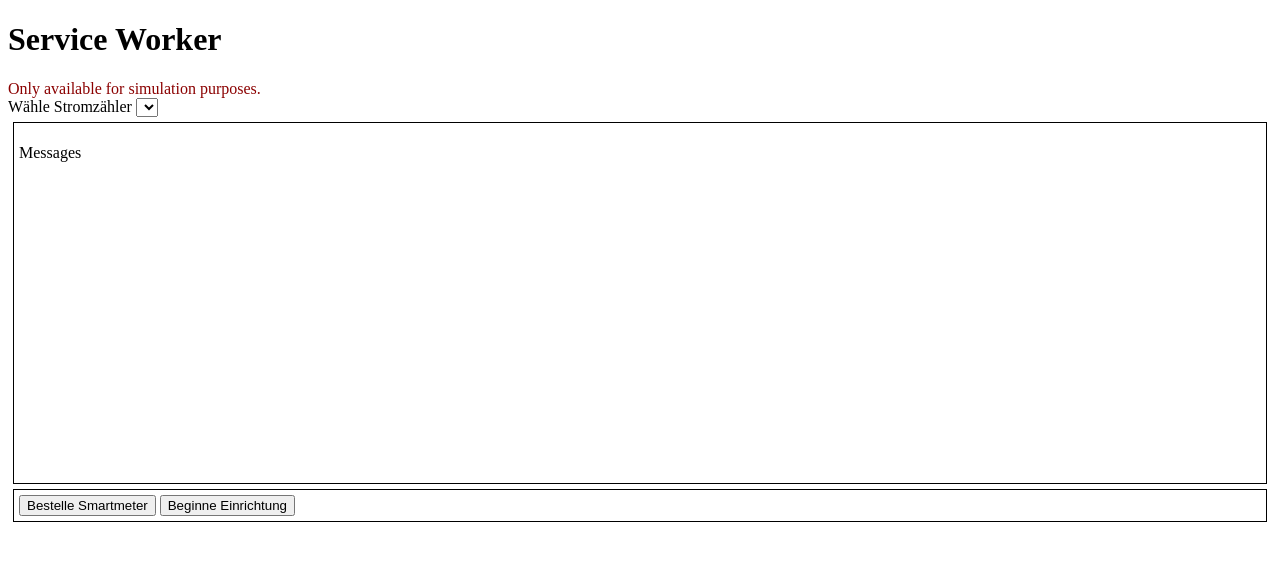
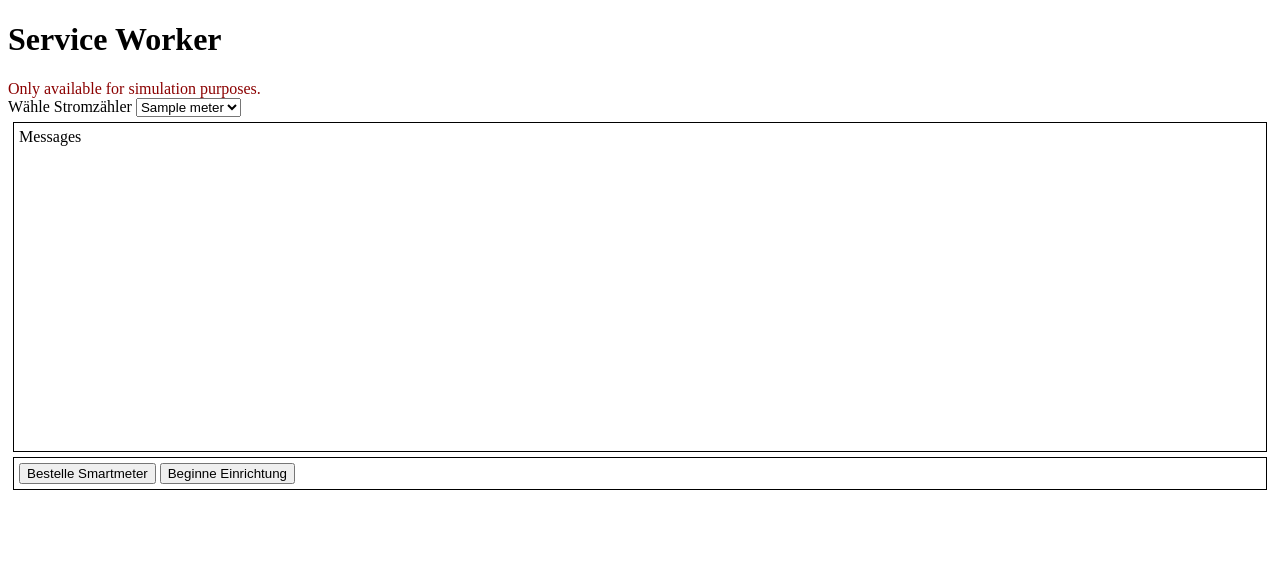
Before and after one commit to Stahrick/Elektrisierend, a Flask app: template Stromzähler/templates/Management.html in a window 1280 px wide. Shown: the top 561 px of the page. Run offline with Flask 3, Linux system fonts and the light colour scheme; the template is opened without the code that fills it: most values are stand-ins (such as "Sample title", 1, 10 or a date in 2020); lists and menus that the app fills with data are empty; parts of the project's set-up code (start-up, migrations or seed data) failed here and were passed over.

Commit message:
Extracted pull_meter_list function to directly call after device ordering

```diff
--- a/Stromzähler/static/Management.css
+++ b/Stromzähler/static/Management.css
@@ -13,5 +13,7 @@
 
 #info_content {
     height: 300px;
-    width: 80%;
+    width: 100%;
+    white-space: pre;
+    overflow-y: auto;
 }
--- a/Stromzähler/static/Management.js
+++ b/Stromzähler/static/Management.js
@@ -2,7 +2,8 @@ const info_screen = document.getElementById("info_content");
 const meter_selection = document.getElementById("meter_selection");
 
 let url_prefix = "/service-worker"
-setInterval(function (){
+
+const pull_meter_list = () => {
     let xhr = new XMLHttpRequest();
     xhr.open('GET', url_prefix + '/list/', true);
     xhr.send();
@@ -18,7 +19,7 @@ setInterval(function (){
             })
         }
     }
-}, 5000);
+}
 
 let create_meter = () => {
     let xhr = new XMLHttpRequest();
@@ -26,7 +27,8 @@ let create_meter = () => {
     xhr.send();
     xhr.onreadystatechange = function () {
         if (xhr.readyState === 4 && xhr.status === 200) {
-            info_screen.textContent += xhr.responseText + "\n";
+            info_screen.textContent += xhr.responseText + "\r\n";
+            pull_meter_list()
         }
     }
 }
@@ -43,11 +45,15 @@ let setup_meter = () => {
     xhr.onreadystatechange = function () {
         if (xhr.readyState === 4 && xhr.status === 200) {
             if(xhr.status === 200) {
-                info_screen.textContent += xhr.responseText + "\n";
+                info_screen.textContent += xhr.responseText + "\r\n";
             }else{
-                info_screen.textContent += xhr.responseText + "\n";
+                info_screen.textContent += xhr.responseText + "\r\n";
             }
         }
 
     }
 }
+
+setInterval(function (){
+    pull_meter_list()
+}, 10000);
--- a/Stromzähler/templates/Management.html
+++ b/Stromzähler/templates/Management.html
@@ -11,13 +11,14 @@
     <div>
         <label for="meter_selection">Wähle Stromzähler</label>
         <select id="meter_selection" name="meter_uuid">
+            {% for meter in meter_list %}
+                <option>{{ meter }}</option>
+            {% endfor %}
         </select>
     </div>
     <div id="info">
-        <p>Messages</p>
-        <scrollbar id="info_scrollbar">
-            <div id="info_content"></div>
-        </scrollbar>
+        <text>Messages</text>
+        <div id="info_content"></div>
     </div>
     <div id="control">
         <button onclick="create_meter()">Bestelle Smartmeter</button>
```
